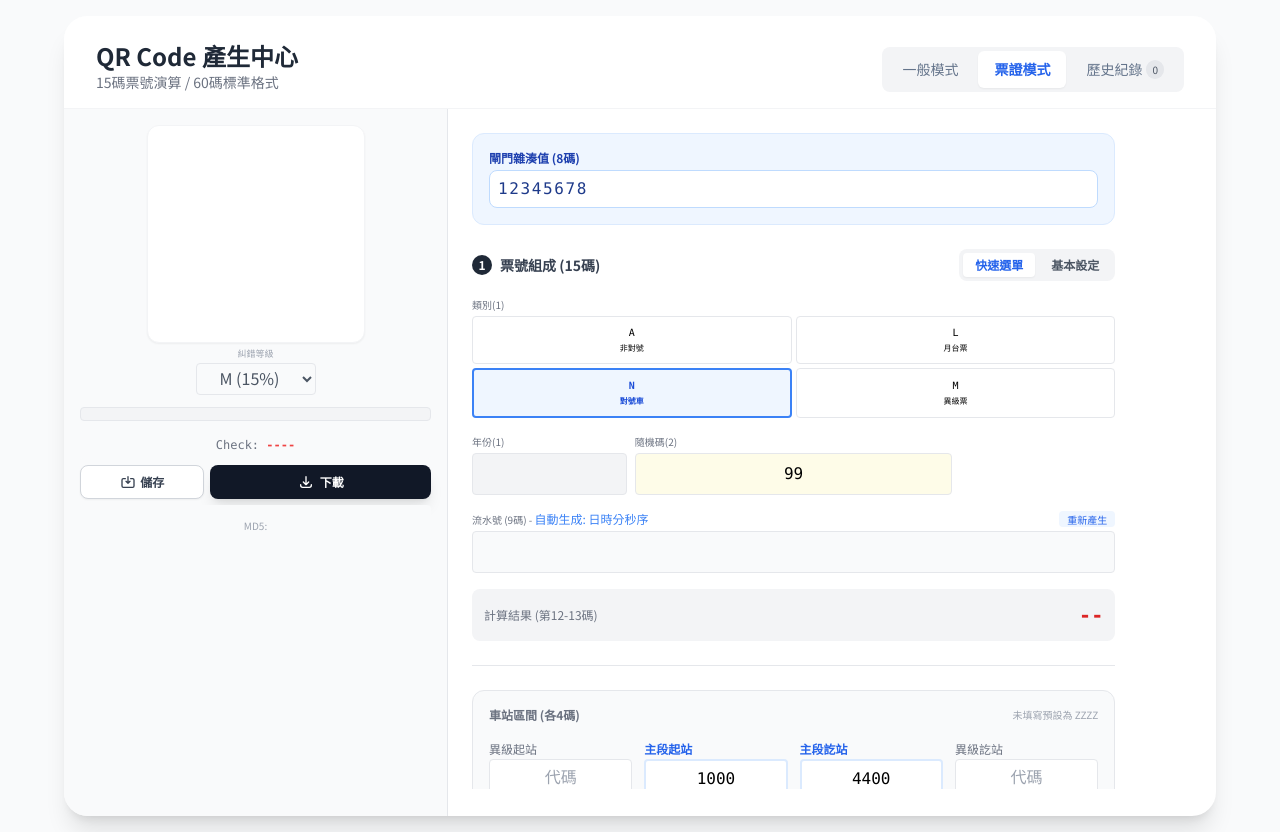
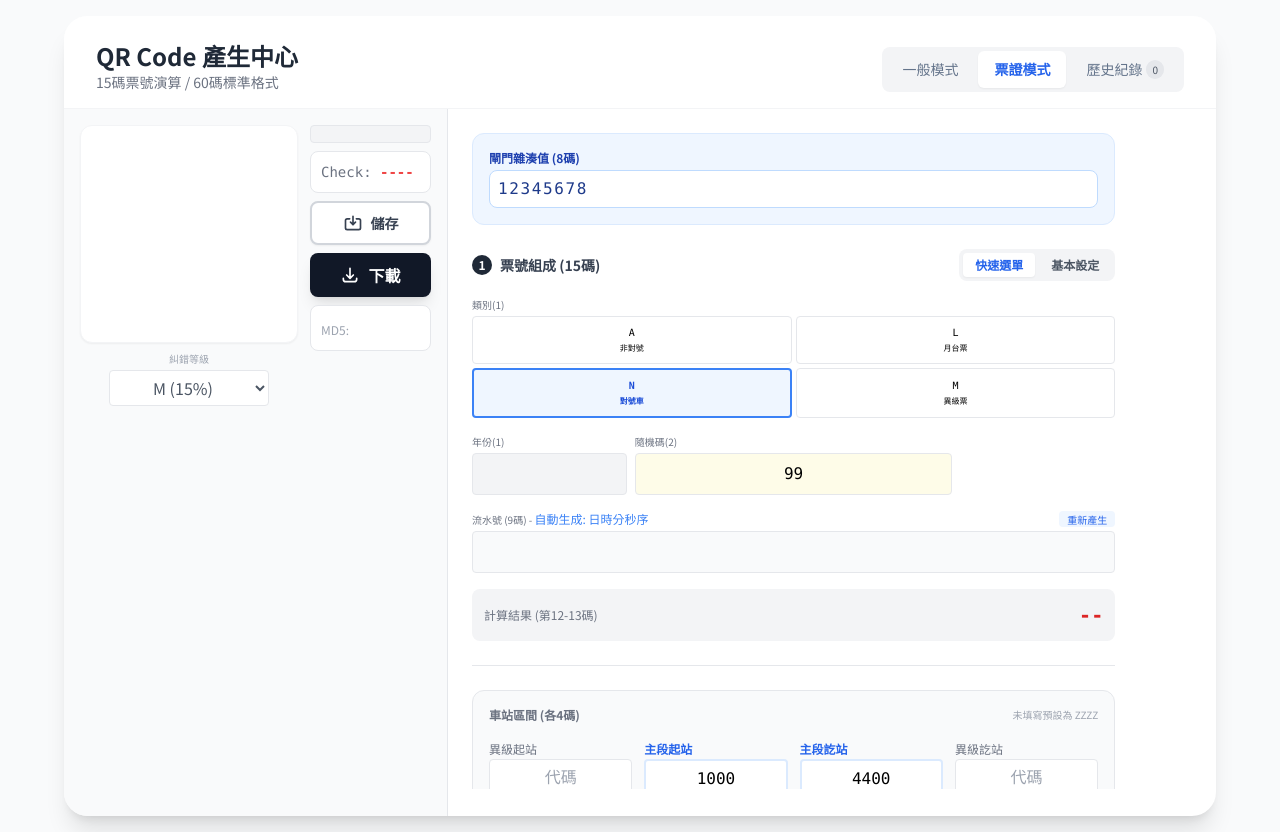
Before and after one commit to MDS7A00/Utility, a plain HTML site: page doc/QRCodeGenerator.html in a window 1280 px wide. Drawn offline with nearby package versions, Linux system fonts and the light colour scheme; a script that the page names is missing.

Commit message:
feat(QRCodeGenerator): 優化 QR Code 區域佈局，增加操作區域空間

```diff
--- a/doc/QRCodeGenerator.html
+++ b/doc/QRCodeGenerator.html
@@ -117,10 +117,13 @@
 
             <!-- RIGHT PANEL: Preview (移到最前面) -->
             <div class="md:relative md:w-1/3 md:bg-gray-50 md:border-r border-gray-200 md:order-1 md:overflow-y-auto">
-                <div class="p-3 md:p-4 flex flex-col items-center gap-2 pb-4">
+                <div class="p-3 md:p-4 pb-4">
 
-                    <!-- QR Display -->
-                    <div class="flex flex-col items-center flex-shrink-0 cursor-pointer w-full" onclick="toggleZoom()" title="點擊放大">
+                    <!-- 兩欄佈局: QR Code + 操作區 -->
+                    <div class="flex flex-col md:flex-row gap-3 items-start">
+
+                        <!-- 左欄: QR Code + ECC -->
+                        <div class="flex flex-col items-center flex-shrink-0 cursor-pointer" onclick="toggleZoom()" title="點擊放大">
                             <div class="bg-white p-2 md:p-3 rounded-lg md:rounded-xl shadow-sm border border-gray-100 relative group transition-transform hover:scale-[1.02]">
                                 <canvas id="qr-code" class="w-40 h-40 md:w-48 md:h-48 rounded-lg"></canvas>
                                 <div class="absolute top-2 right-2 md:top-4 md:right-4 bg-gray-100/80 p-1 rounded-full text-gray-500 opacity-0 group-hover:opacity-100 transition-opacity">
@@ -134,9 +137,9 @@
                                 </div>
                             </div>
 
-                        <div class="mt-1 w-full max-w-[120px]" onclick="event.stopPropagation()">
-                            <label class="text-[9px] text-gray-400 block text-center mb-0.5">糾錯等級</label>
-                            <select id="qr-ecc-level" onchange="refreshQR()" class="w-full text-[10px] p-0.5 border rounded text-center bg-gray-50 text-gray-600 focus:outline-none focus:ring-1 focus:ring-blue-300">
+                            <div class="mt-2 w-full max-w-[160px]" onclick="event.stopPropagation()">
+                                <label class="text-[10px] text-gray-400 block text-center mb-1">糾錯等級</label>
+                                <select id="qr-ecc-level" onchange="refreshQR()" class="w-full text-xs p-1 border rounded text-center bg-white text-gray-600 focus:outline-none focus:ring-2 focus:ring-blue-300">
                                     <option value="L">L (7%)</option>
                                     <option value="M" selected>M (15%)</option>
                                     <option value="Q">Q (25%)</option>
@@ -145,33 +148,33 @@
                             </div>
                         </div>
 
-                    <!-- Info & Action -->
-                    <div class="w-full text-center flex flex-col gap-1.5 mt-1">
+                        <!-- 右欄: 操作區 (儲存、下載、Check、MD5) -->
+                        <div class="flex-1 flex flex-col gap-2 justify-center w-full md:w-auto">
                             <div id="preview-label" class="text-xs font-bold text-blue-500 mb-0.5 hidden">正在預覽歷史紀錄</div>
-                         <div id="qr-raw-content" class="hidden md:block bg-gray-100 p-1.5 rounded text-[9px] font-mono break-all text-gray-600 mb-1 border border-gray-200"></div>
+                            <div id="qr-raw-content" class="hidden md:block bg-gray-100 p-2 rounded text-[9px] font-mono break-all text-gray-600 border border-gray-200"></div>
 
-                        <div class="text-xs text-gray-500 font-mono bg-gray-50 p-1.5 rounded" id="mobile-checksum-display">
+                            <div class="text-sm text-gray-500 font-mono bg-white p-2.5 rounded-lg border border-gray-200" id="mobile-checksum-display">
                                 Check: <span class="font-bold text-red-500" id="disp-checksum-mobile">----</span>
                             </div>
 
-                        <div class="flex gap-1.5 w-full">
-                            <button id="btn-save-ticket" onclick="saveTicketToHistory()" class="flex-1 bg-white border border-gray-300 text-gray-700 py-2 px-3 rounded-lg font-bold shadow-sm active:bg-gray-50 active:scale-95 transition-all flex items-center justify-center">
-                                <svg xmlns="http://www.w3.org/2000/svg" class="h-4 w-4 mr-1" fill="none" viewBox="0 0 24 24" stroke="currentColor">
+                            <button id="btn-save-ticket" onclick="saveTicketToHistory()" class="w-full bg-white border-2 border-gray-300 text-gray-700 py-2.5 px-4 rounded-lg font-bold shadow-sm active:bg-gray-50 active:scale-95 transition-all flex items-center justify-center">
+                                <svg xmlns="http://www.w3.org/2000/svg" class="h-5 w-5 mr-2" fill="none" viewBox="0 0 24 24" stroke="currentColor">
                                     <path stroke-linecap="round" stroke-linejoin="round" stroke-width="2" d="M8 7H5a2 2 0 00-2 2v9a2 2 0 002 2h14a2 2 0 002-2V9a2 2 0 00-2-2h-3m-1 4l-3 3m0 0l-3-3m3 3V4" />
                                 </svg>
-                                <span class="text-xs">儲存</span>
+                                <span class="text-sm">儲存</span>
                             </button>
-                            <button onclick="downloadQR()" class="flex-[2] bg-gray-900 text-white py-2 px-3 rounded-lg font-bold shadow-lg active:scale-95 transition-transform flex items-center justify-center">
-                                <svg xmlns="http://www.w3.org/2000/svg" class="h-4 w-4 mr-1.5" fill="none" viewBox="0 0 24 24" stroke="currentColor">
+
+                            <button onclick="downloadQR()" class="w-full bg-gray-900 text-white py-2.5 px-4 rounded-lg font-bold shadow-lg active:scale-95 transition-transform flex items-center justify-center">
+                                <svg xmlns="http://www.w3.org/2000/svg" class="h-5 w-5 mr-2" fill="none" viewBox="0 0 24 24" stroke="currentColor">
                                     <path stroke-linecap="round" stroke-linejoin="round" stroke-width="2" d="M4 16v1a3 3 0 003 3h10a3 3 0 003-3v-1m-4-4l-4 4m0 0l-4-4m4 4V4" />
                                 </svg>
-                                <span class="text-xs">下載</span>
+                                <span>下載</span>
                             </button>
+
+                            <div id="ticket-checksum-display" class="bg-white p-2.5 rounded-lg border border-gray-200">
+                                <span class="text-xs text-gray-400">MD5: </span>
+                                <span class="text-sm font-bold text-red-500 font-mono" id="disp-checksum"></span>
                             </div>
-
-                        <div id="ticket-checksum-display" class="bg-gray-50 p-1.5 rounded">
-                            <span class="text-[10px] text-gray-400">MD5: </span>
-                            <span class="text-xs font-bold text-red-500 font-mono" id="disp-checksum"></span>
                         </div>
                     </div>
                 </div>
```
Also changed, not shown: 1 other file. Lines whose indentation alone changed are shown as unchanged.
